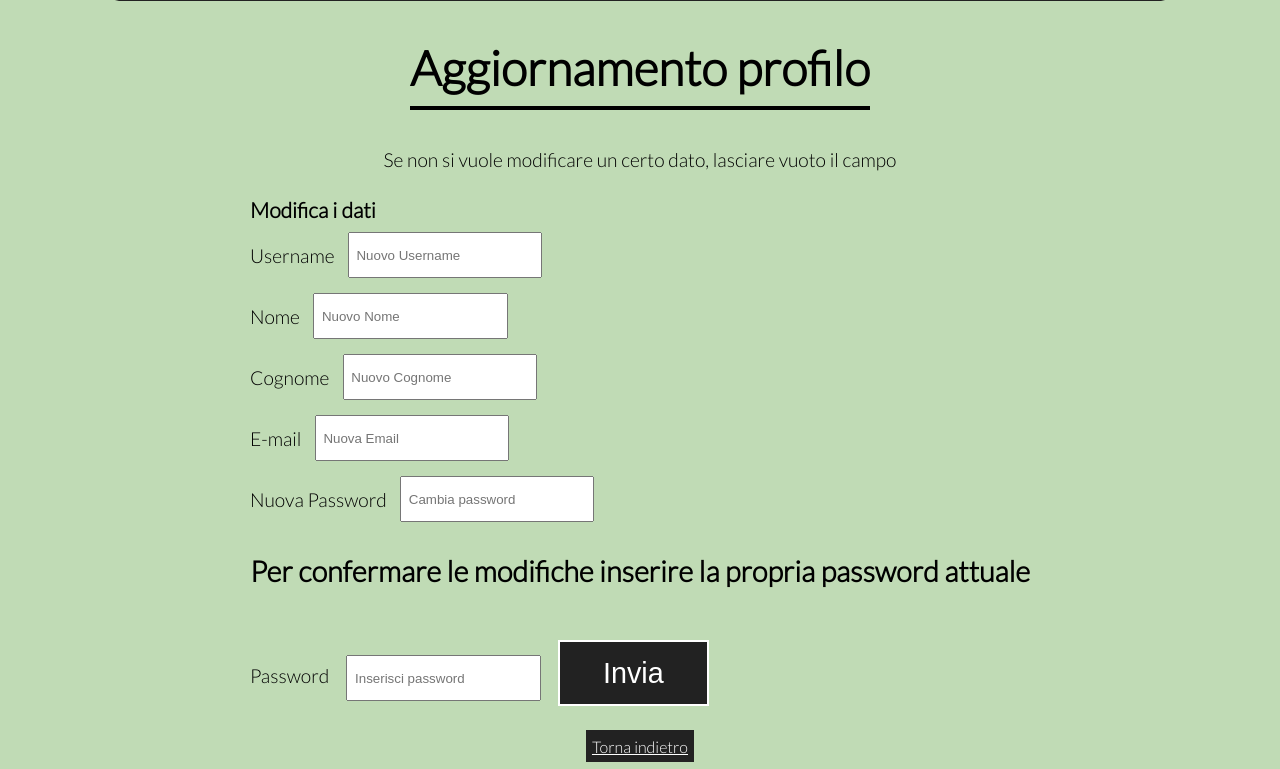
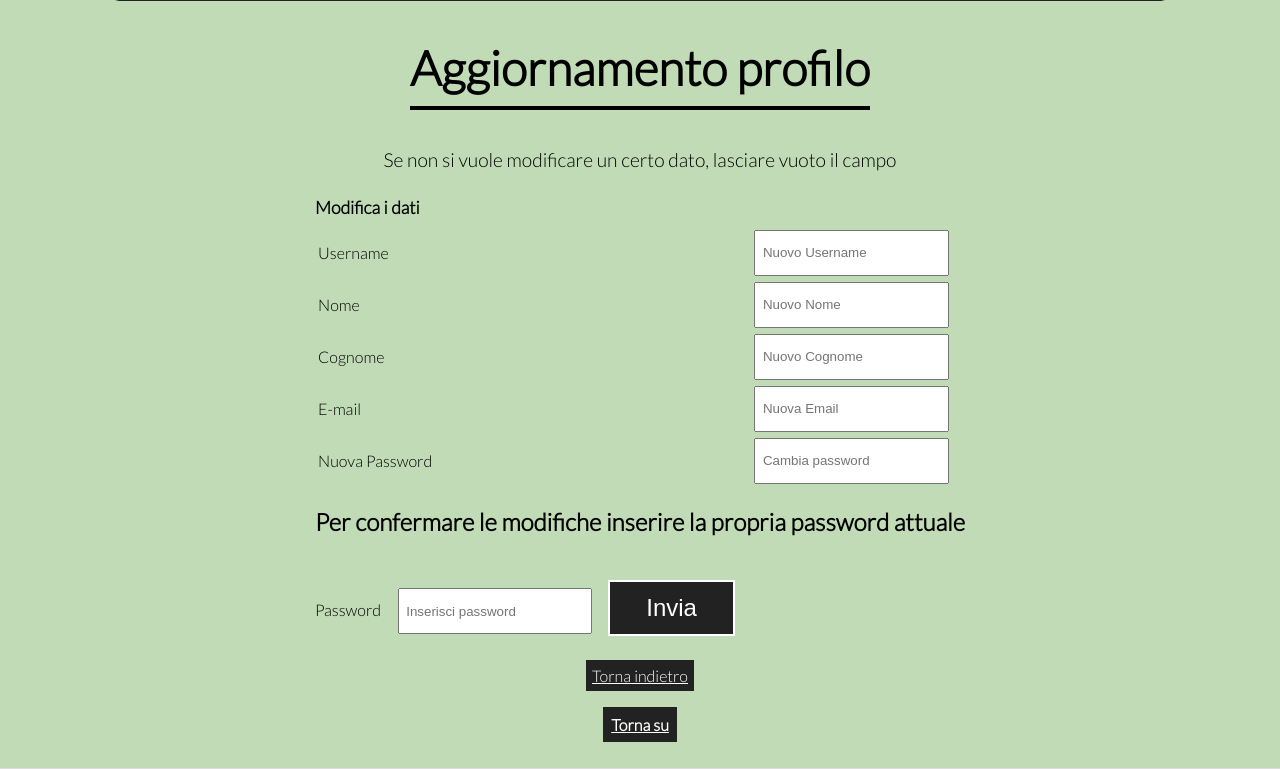
Before and after one commit to Panz99/LaTanaDelLuppolo-ProgettoTecWeb2020, a PHP site: page /php/modificadati.php in a window 1280 px wide. Shown: the part 300-1069 px from the top of the page. Run offline with PHP 8.4, Linux system fonts and the light colour scheme; the visitor is signed in with stand-in values (Sample User, id 1).

Commit message:
fixes: markup and style

```diff
--- a/html/modificadati.html
+++ b/html/modificadati.html
@@ -10,29 +10,29 @@
             <p class="infoP">Se non si vuole modificare un certo dato, lasciare vuoto il campo</p>
             <error/>
             <form id="form-modifica-dati" action="<root/>php/modificadati.php" onsubmit="return checkModificadati();" method="post">
-                <fieldset id="form_modifica">
+                <fieldset>
                     <legend>Modifica i dati</legend>
-                    <div class="dataRow">
+                    <div class="dataRow dataRegister">
                         <label for="txtUsername" class="form-label" xml:lang="en">Username</label>
                         <input id="txtUsername" class="inputAge" name="new-username" type="text" placeholder="Nuovo Username"/>
                     </div>
                     <span id="usernameError"class="msgError msgErrorWrap"></span>
-                    <div class="dataRow">
+                    <div class="dataRow dataRegister">
                         <label for="txtName" class="form-label">Nome</label>
                         <input id="txtName" class="inputAge" name="new-name" type="text" placeholder="Nuovo Nome"/>
                     </div>
                     <span id="nameError"class="msgError msgErrorWrap"></span>
-                    <div class="dataRow">
+                    <div class="dataRow dataRegister">
                         <label for="txtSurname" class="form-label">Cognome</label>
                         <input id="txtSurname" class="inputAge" name="new-surname" type="text" placeholder="Nuovo Cognome"/>
                     </div>
                     <span id="surnameError"class="msgError msgErrorWrap"></span>
-                    <div class="dataRow">
+                    <div class="dataRow dataRegister">
                         <label for="txtEmail" class="form-label" xml:lang="en">E-mail</label>
                         <input id="txtEmail" class="inputAge" name="new-email" type="text" placeholder="Nuova Email"/>
                     </div>
                     <span id="emailError"class="msgError msgErrorWrap"></span>
-                    <div class="dataRow">
+                    <div class="dataRow dataRegister">
                         <label for="txtPassword"class="form-label" xml:lang="en">Nuova Password</label>
                         <input id="txtPassword" class="inputAge" name="new-password" type="text" placeholder="Cambia password"/>
                     </div>
--- a/html/registrazione.html
+++ b/html/registrazione.html
@@ -8,6 +8,8 @@
         <main  id="main">
             <heading/>
             <form id="formRegister" action="<root/>php/registrazione.php" onsubmit="return checkRegistrazione();" method="post">
+                <fieldset>
+                    <legend>Registrazione</legend>
                     <div class="dataRow dataRegister">
                         <label for="txtName" class="form-label">Nome *</label>
                         <input class="inputAge" id="txtName" type="text" name="txtName" placeholder="Inserisci nome" required="required"/>
@@ -36,6 +38,7 @@
                     <p>I campi contrassegnati da (*) sono obbligatori</p>
                     <error/>
                     <input class="btn" type="submit" name="registrati" value="Registrati"/>
+                </fieldset>
             </form>
         </main>
         <tornasu/>
--- a/php/modificadati.php
+++ b/php/modificadati.php
@@ -9,11 +9,12 @@
     }
 
     $paginaHTML = file_get_contents('../html/modificadati.html');
-
+    $Errore="";
+    $username="";
     if(isset($_SESSION['logged']) && $_SESSION['logged']){
 
         $username = $_SESSION['id'];
-        $Errore="";
+
 
         if(isset($_POST['new-username']) || isset($_POST['new-name']) || isset($_POST['new-surname']) || isset($_POST['new-date']) || isset($_POST['new-password'])){
 
--- a/style/style_main.css
+++ b/style/style_main.css
@@ -335,6 +335,7 @@ legend{
     border: 1px solid #fff;
     border-radius: 5px;
     width: 380px;
+    max-width:100%;
     height: 270px;
     margin:2em 0;
 }
@@ -563,7 +564,7 @@ legend{
     padding: 0.8em;
 }
 /*---------------------------------------------------------------------------------------------------*/
-#formRegister{
+#formRegister, #form-modifica-dati, #container_profilo{
     display: flex;
     flex-direction: column;
     justify-content: space-between;
@@ -579,12 +580,6 @@ legend{
 
 .hidden{
     display: none !important;
-}
-
-#container_profilo{
-    display: flex;
-    flex-direction: column;
-    justify-content: space-between;
 }
 #container_delete{
     border-bottom: #000 0.2em solid;
@@ -630,12 +625,6 @@ legend{
 #container_profilo>p{
     font-size:1.2em;
 }
-#form_modifica {
-    display: flex;
-    flex-direction: column;
-    row-gap: 0.4em;
-    font-size: 1.2em;
-}
 .ritorna{
     padding:0.4em;
     margin-top: 0.5em;
--- a/style/style_mobile.css
+++ b/style/style_mobile.css
@@ -31,3 +31,20 @@ header nav ul{
 #txtaccountdelete{
 	margin-top: 1em;
 }
+#container_profilo, #content{
+    width: 120%;
+}
+#dettagli {
+    font-size: 0.7em;
+    margin-left: 0;
+}
+#container_profilo>p {
+    display: flex;
+    flex-direction: column;
+    justify-content: space-between;
+    row-gap: 0.5em;
+}
+#container_profilo>p>span {
+    max-width: inherit;
+    font-size: 0.7em;
+}
```
Lines whose indentation alone changed are shown as unchanged.
